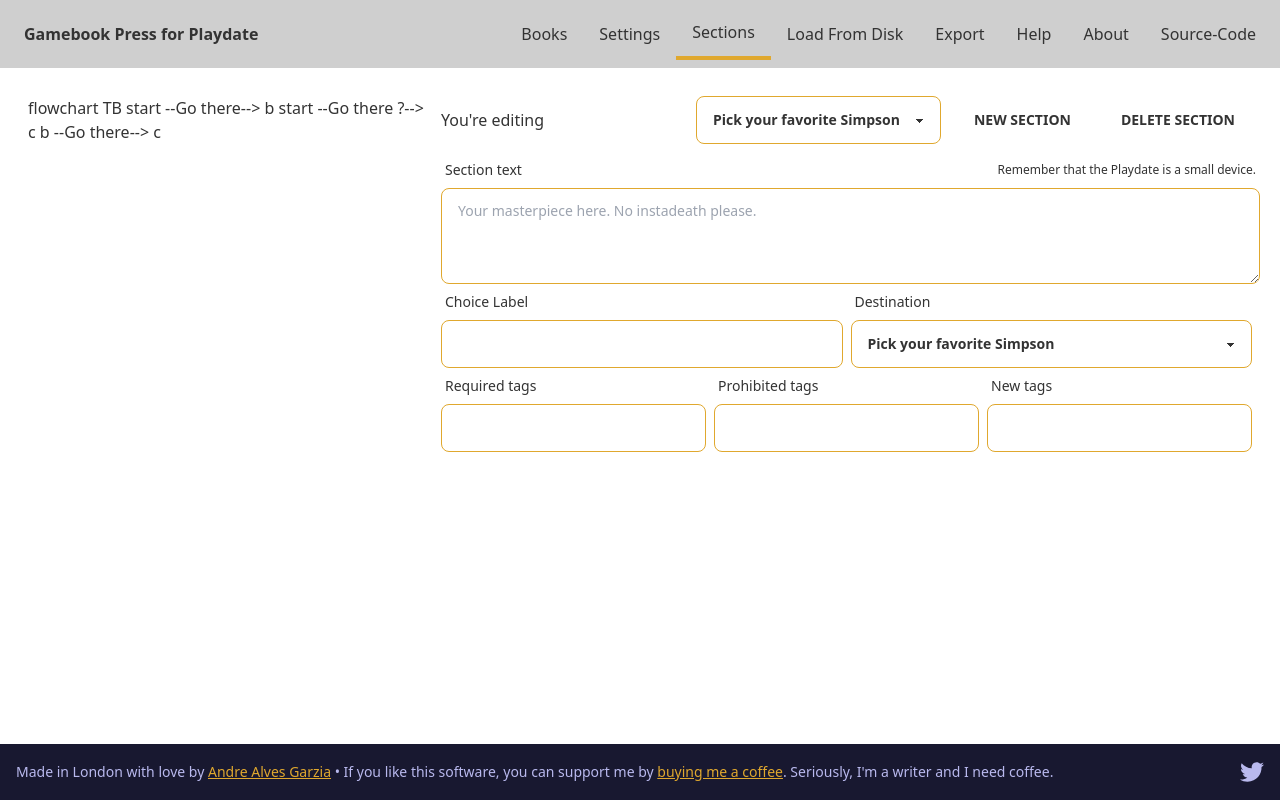
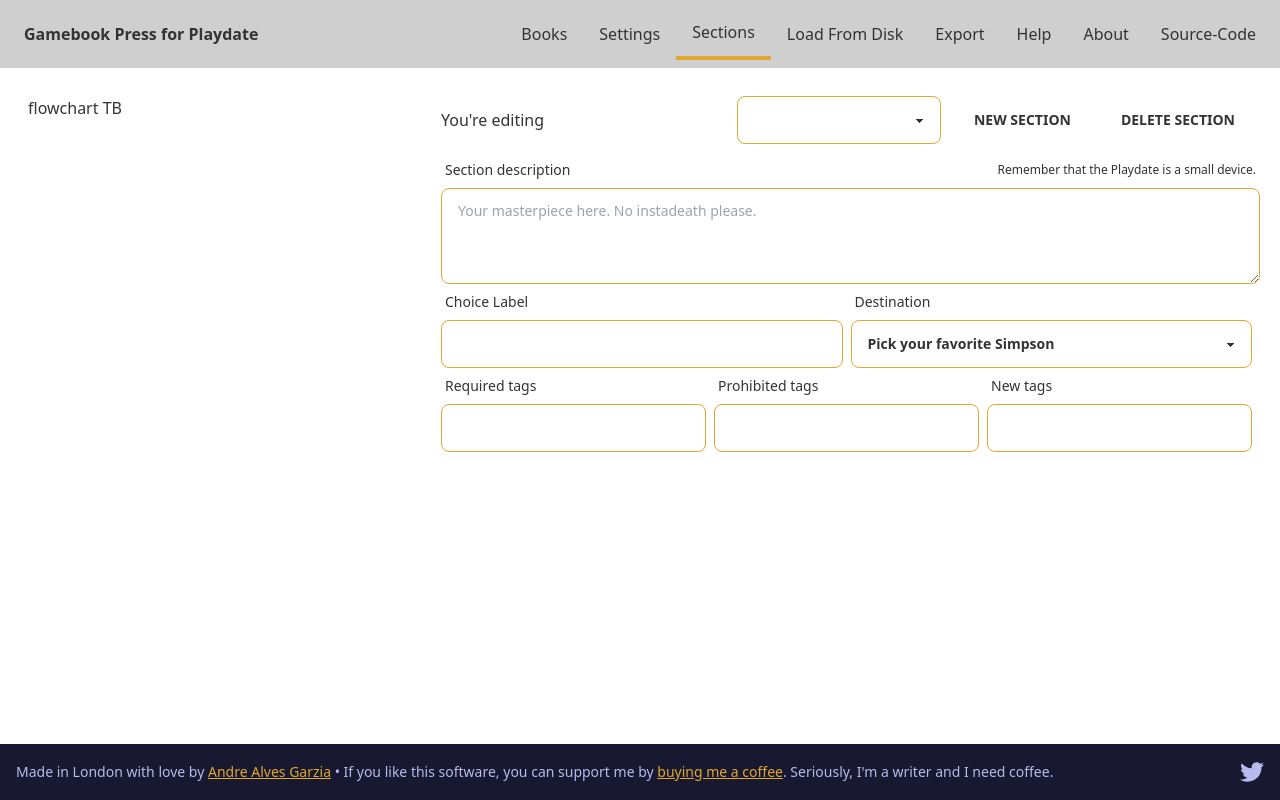
Before and after one commit to soapdog/gamebook-webby-press, a Svelte app: page / in a window 1280 px wide. Built offline with nearby package versions, Linux system fonts and the light colour scheme.

Commit message:
ui updating

```diff
--- a/src/Editor.svelte
+++ b/src/Editor.svelte
@@ -1,25 +1,34 @@
 <script>
+	import { onMount } from "svelte"
 	import Diagram from "./Diagram.svelte"
-	import { diagramData } from "./store.js"
+	import { diagramData, book, activeSection } from "./store.js"
 	import {addSection, addChoice, setMetadata, newGamebook, gamebookToMermaid} from "./gamebook.js"
 
-	let book = newGamebook()
+	let description = ""
 
-	book = addSection(book, "start", "This is the start")
-	book = addChoice(book, "start", "Go there", "b")
-	book = addChoice(book, "start", "Go there ?", "c")
 
-	book = addSection(book, "b", "this is room b")
-	book = addChoice(book, "b", "Go there", "c")
+	onMount(() => {
+		updateUI()
+	})
 
-	console.dir(book)
+	const newSection = () => {
+		let id = prompt("ID for the new section (keep it short)")
+		book.set(addSection($book, id))
+		editSection(id)
+	}
 
-	diagramData.set(gamebookToMermaid(book))
+	const editSection = (id) => {
+		$activeSection = id
 
-	const handleclick = () => {
-		book = addChoice(book, "b", "whatever", "d")
-		diagramData.set(gamebookToMermaid(book))
+		description = $book.sections[$activeSection].description
+	}
 
+	const saveSection = () => {
+		$book.sections[$activeSection].description = description
+	}
+
+	const updateUI = () => {
+		diagramData.set(gamebookToMermaid($book))
 	}
 </script>
 <div class="p-5">
@@ -31,25 +40,23 @@
 			<div class="flex items-center">
 				<span class="flex-1">You're editing</span>
 				<div class="form-control m-2">
-					<select class="select select-primary w-full">
-					  <option disabled selected>Pick your favorite Simpson</option>
-					  <option>Homer</option>
-					  <option>Marge</option>
-					  <option>Bart</option>
-					  <option>Lisa</option>
-					  <option>Maggie</option>
+					<select class="select select-primary w-full" bind:value={$activeSection} on:change={() => {editSection($activeSection)}}>
+					  <option disabled>Select section to edit</option>
+					  {#each Object.keys($book.sections) as k}
+						<option selected={$activeSection == $book.sections[k].id} value={$book.sections[k].id}>{$book.sections[k].id}</option>
+					  {/each}
 					</select>
 				</div>
-				<button class="btn btn-ghost m-2" on:click={handleclick}>New Section</button>
+				<button class="btn btn-ghost m-2" on:click={newSection}>New Section</button>
 				<button class="btn btn-ghost m-2">Delete Section</button>
 
 			</div>
 			<div class="form-control">
   				<label class="label">
-					<span class="label-text">Section text</span>
+					<span class="label-text">Section description</span>
 					<span class="label-text-alt">Remember that the Playdate is a small device.</span>
   				</label>
-  				<textarea class="textarea textarea-bordered textarea-primary h-24" placeholder="Your masterpiece here. No instadeath please."></textarea>
+  				<textarea class="textarea textarea-bordered textarea-primary h-24" placeholder="Your masterpiece here. No instadeath please." bind:value={description} on:change={saveSection}></textarea>
 			</div>
 			<div class="flex">
 				<div class="form-control pr-2 flex-1">
--- a/src/gamebook.js
+++ b/src/gamebook.js
@@ -19,7 +19,7 @@
     return book
 }
 
-export function addSection(book, id, description, choices = {}) {
+export function addSection(book, id, description = "", choices = {}) {
     let section = {
         id,
         description,
@@ -59,6 +59,6 @@
 			data += `${section.id} --${choice.label}--> ${choice.destination}\n`
 		}
 	}
-
+	console.log("diagram", data)
 	return data
 }
--- a/src/store.js
+++ b/src/store.js
@@ -1,3 +1,8 @@
 import { writable } from "svelte/store"
+import { newGamebook } from "./gamebook.js"
 
-export const diagramData = writable()
+export const diagramData = writable("")
+
+export const book = writable(newGamebook())
+
+export const activeSection = writable("")
```
